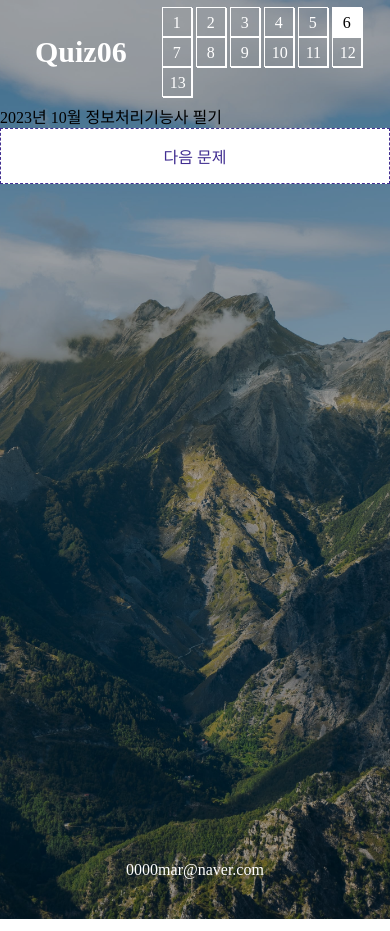
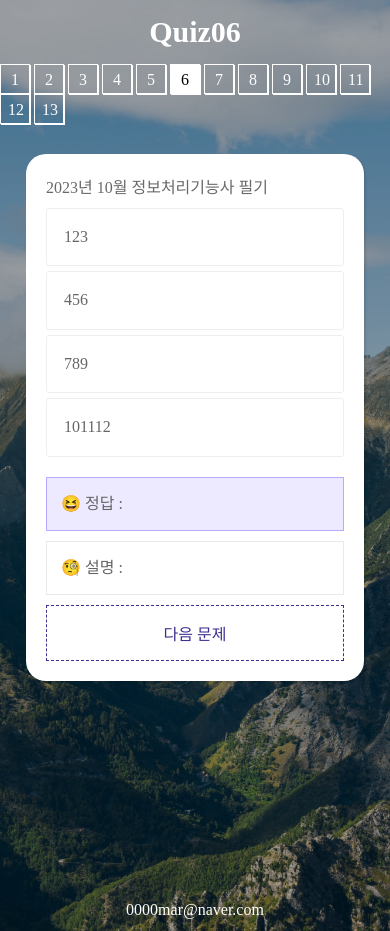
Before and after one commit to ojs104/webs2024, a PHP site: page /javascript/quiz/quizEffect06.html in a window 390 px wide. Shown: the top 931 px of the page. Run offline with PHP 8.4, Linux system fonts and the light colour scheme; some web fonts are replaced.

Commit message:
09-14
quiz css 수정

```diff
--- a/javascript/quiz/assets/css/quiz.css
+++ b/javascript/quiz/assets/css/quiz.css
@@ -482,8 +482,15 @@
 }
 
 @media (max-width: 600px){
-    #header h1 {
+    #header {
+        flex-direction: column;
+    }
+    #header h1 a {
         padding: 15px;
+    }
+    #header nav {
+        padding-right: 0;
+        margin-bottom: 20px;
     }
     #header nav li a {
         width: 30px;
@@ -509,12 +516,16 @@
     }
     .quiz__question {
         margin-bottom: 10px;
+        line-height: 1.5;
+        font-size: 20px;
     }
     .quiz__question em {
         font-size: 20px;
     }
     .quiz__question span {
         font-size: 20px;
+        line-height: 1.4;
+        display: inline-block;
     }
     .quiz__input input {
         padding: 14px;
@@ -525,4 +536,7 @@
     .quiz__desc {
         padding: 14px;
     }
+    .quiz__choice label span {
+        padding: 13px;
+    }
 }
--- a/javascript/quiz/quizEffect06.html
+++ b/javascript/quiz/quizEffect06.html
@@ -39,20 +39,20 @@
     <!-- //header -->
 
     <main id="main">
-        <div class="quizwrap">
+        <div class="quiz__wrap">
             <div class="quiz">
-                <div class="quizheader">2023년 10월 정보처리기능사 필기</div>
-                <div class="quizmain">
-                    <div class="quizquestion"></div>
-                    <div class="quizimg"></div>
-                    <div class="quizchoice">
-                        <div id="choice1" class="choice"></div>
-                        <div id="choice2" class="choice"></div>
-                        <div id="choice3" class="choice"></div>
-                        <div id="choice4" class="choice"></div>
+                <div class="quiz__header">2023년 10월 정보처리기능사 필기</div>
+                <div class="quiz__main">
+                    <div class="quiz__question"></div>
+                    <div class="quiz__img"></div>
+                    <div class="quiz__choice">
+                        <div id="choice1" class="choice">123</div>
+                        <div id="choice2" class="choice">456</div>
+                        <div id="choice3" class="choice">789</div>
+                        <div id="choice4" class="choice">101112</div>
                     </div>
-                    <div class="quizanswer none"></div>
-                    <div class="quizdesc none"></div>
+                    <div class="quiz__answer "></div>
+                    <div class="quiz__desc "></div>
                 </div>
                 <div class="quizfooter">
                     <div class="quizindicator"></div>
```
